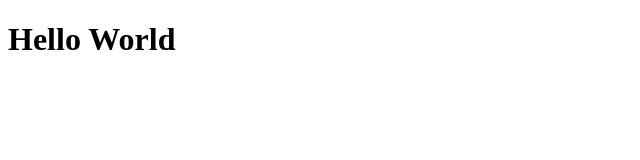
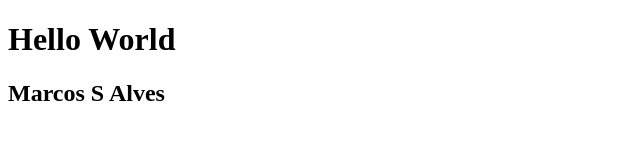
Before and after one commit to marcossalves/HTML5CSS3, a plain HTML site: page index.html in a window 1280 px wide. Shown: the whole page, without its empty margins (0-640 px from the left). Drawn offline with Linux system fonts and the light colour scheme.

Commit message:
modifiquei arquivo index.html

```diff
--- a/index.html
+++ b/index.html
@@ -6,5 +6,6 @@
 
     <body>
         <h1>Hello World</h1>
+        <h2>Marcos S Alves</h2>
     </body>
 </html>
```
